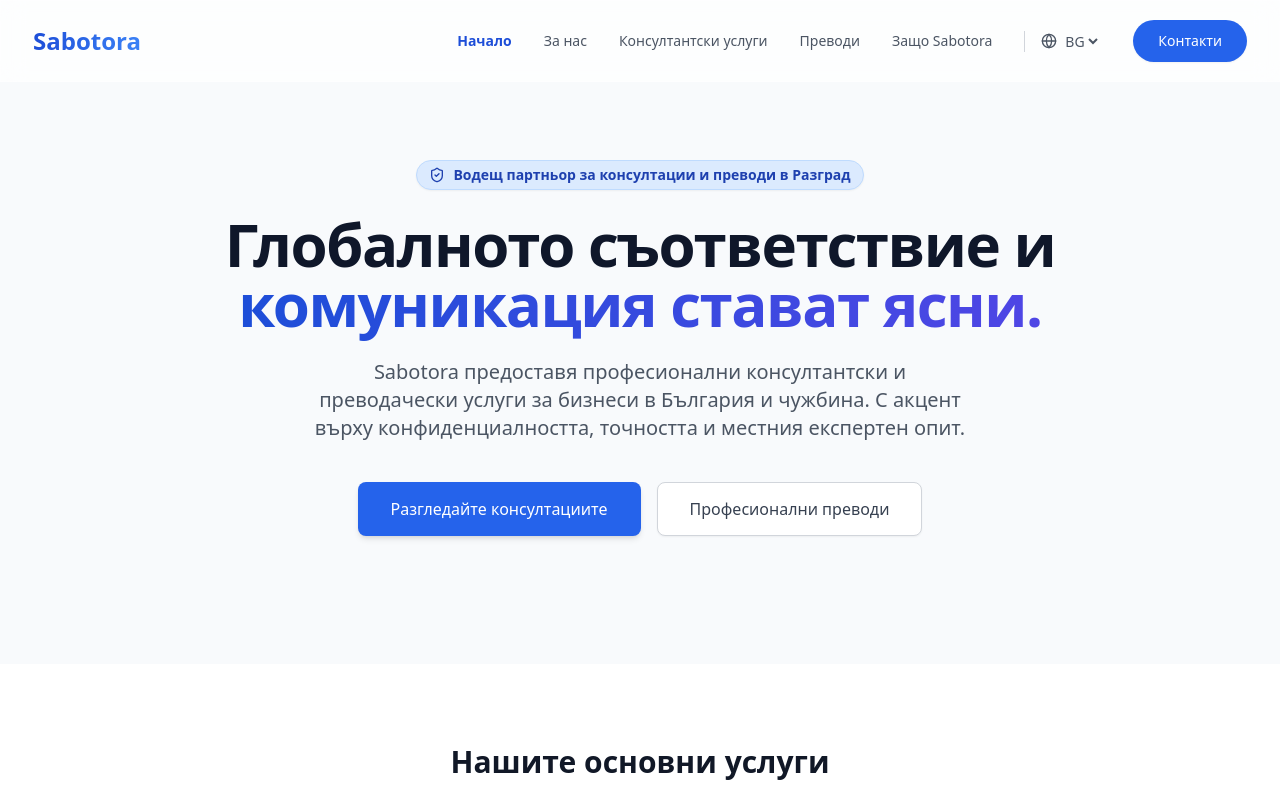
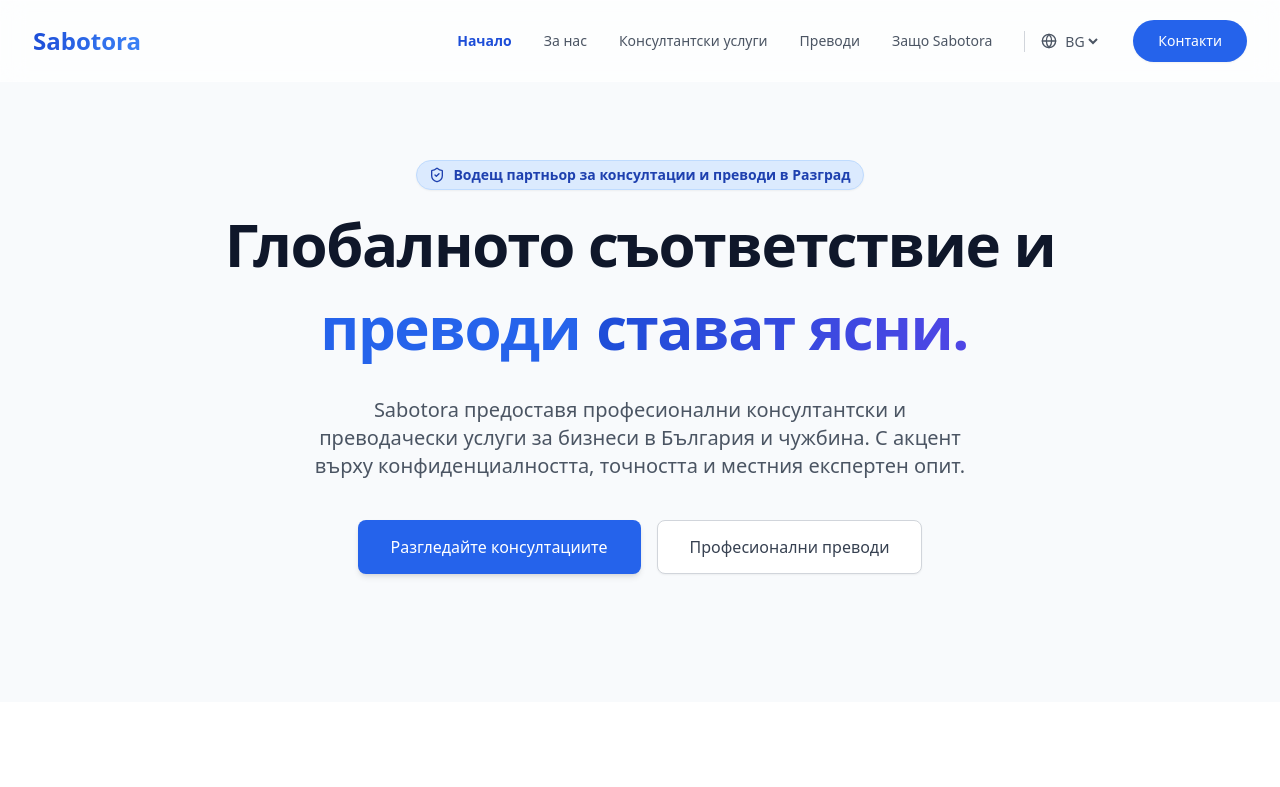
Before and after one commit to nichemolikov/sabotora, a React (Vite) app: page / in a window 1280 px wide. Shown: the top 787 px of the page. Built offline with nearby package versions, Linux system fonts and the light colour scheme.

Commit message:
feat: Replace static hero text with Shadcn flip-words animation

```diff
--- a/package.json
+++ b/package.json
@@ -10,13 +10,16 @@
     "preview": "vite preview"
   },
   "dependencies": {
+    "clsx": "^2.1.1",
+    "framer-motion": "^12.34.3",
     "i18next": "^25.8.13",
     "i18next-browser-languagedetector": "^8.2.1",
     "lucide-react": "^0.575.0",
     "react": "^19.2.0",
     "react-dom": "^19.2.0",
     "react-i18next": "^16.5.4",
-    "react-router-dom": "^7.13.1"
+    "react-router-dom": "^7.13.1",
+    "tailwind-merge": "^3.5.0"
   },
   "devDependencies": {
     "@eslint/js": "^9.39.1",
--- /dev/null
+++ b/src/components/ui/flip-words.jsx
@@ -0,0 +1,79 @@
+import React, { useCallback, useEffect, useState } from "react";
+import { AnimatePresence, motion } from "framer-motion";
+import { cn } from "../../lib/utils";
+
+export const FlipWords = ({
+    words,
+    duration = 3000,
+    className
+}) => {
+    const [currentWord, setCurrentWord] = useState(words[0]);
+    const [isAnimating, setIsAnimating] = useState(false);
+
+    // thanks for the fix Julian - https://github.com/Julian-AT
+    const startAnimation = useCallback(() => {
+        const word = words[words.indexOf(currentWord) + 1] || words[0];
+        setCurrentWord(word);
+        setIsAnimating(true);
+    }, [currentWord, words]);
+
+    useEffect(() => {
+        if (!isAnimating)
+            setTimeout(() => {
+                startAnimation();
+            }, duration);
+    }, [isAnimating, duration, startAnimation]);
+
+    return (
+        <AnimatePresence
+            onExitComplete={() => {
+                setIsAnimating(false);
+            }}
+        >
+            <motion.div
+                initial={{
+                    opacity: 0,
+                    y: 10,
+                }}
+                animate={{
+                    opacity: 1,
+                    y: 0,
+                }}
+                transition={{
+                    type: "spring",
+                    stiffness: 100,
+                    damping: 10,
+                }}
+                exit={{
+                    opacity: 0,
+                    y: -40,
+                    x: 40,
+                    filter: "blur(8px)",
+                    scale: 2,
+                    position: "absolute",
+                }}
+                className={cn(
+                    "z-10 inline-block relative text-left px-2",
+                    className
+                )}
+                key={currentWord}
+            >
+                {/* split letters */}
+                {currentWord.split("").map((letter, index) => (
+                    <motion.span
+                        key={currentWord + index}
+                        initial={{ opacity: 0, y: 10, filter: "blur(8px)" }}
+                        animate={{ opacity: 1, y: 0, filter: "blur(0px)" }}
+                        transition={{
+                            delay: index * 0.08,
+                            duration: 0.4,
+                        }}
+                        className="inline-block"
+                    >
+                        {letter}
+                    </motion.span>
+                ))}
+            </motion.div>
+        </AnimatePresence>
+    );
+};
--- a/src/index.css
+++ b/src/index.css
@@ -14,7 +14,9 @@
   .glass {
     @apply bg-white/70 backdrop-blur-md border border-white/20;
   }
+
   .glass-dark {
     @apply bg-brand-dark/80 backdrop-blur-lg border border-white/10;
   }
+
 }
--- /dev/null
+++ b/src/lib/utils.js
@@ -0,0 +1,6 @@
+import { clsx } from "clsx";
+import { twMerge } from "tailwind-merge";
+
+export function cn(...inputs) {
+    return twMerge(clsx(inputs));
+}
--- a/src/locales/bg.js
+++ b/src/locales/bg.js
@@ -11,7 +11,13 @@
         hero: {
             badge: "Водещ партньор за консултации и преводи в Разград",
             title1: "Глобалното съответствие и",
-            title2: "комуникация стават ясни.",
+            title_end: "стават ясни.",
+            words: {
+                w1: "комуникация",
+                w2: "преводи",
+                w3: "легализация",
+                w4: "експертиза"
+            },
             desc: "Sabotora предоставя професионални консултантски и преводачески услуги за бизнеси в България и чужбина. С акцент върху конфиденциалността, точността и местния експертен опит.",
             btn_consult: "Разгледайте консултациите",
             btn_trans: "Професионални преводи"
--- a/src/locales/de.js
+++ b/src/locales/de.js
@@ -11,7 +11,13 @@
         hero: {
             badge: "Razgrads führender Partner für Beratung & Übersetzung",
             title1: "Globale Compliance und",
-            title2: "Kommunikation klar gemacht.",
+            title_end: "klar gemacht.",
+            words: {
+                w1: "Kommunikation",
+                w2: "Übersetzungen",
+                w3: "Beglaubigungen",
+                w4: "Expertise"
+            },
             desc: "Sabotora bietet professionelle Beratungs- und Übersetzungsdienste für Unternehmen in Bulgarien und darüber hinaus. Mit Schwerpunkt auf Vertraulichkeit, Genauigkeit und lokaler Expertise.",
             btn_consult: "Beratung entdecken",
             btn_trans: "Professionelle Übersetzung"
--- a/src/locales/en.js
+++ b/src/locales/en.js
@@ -11,7 +11,13 @@
         hero: {
             badge: "Razgrad's Premier Consulting & Translation Partner",
             title1: "Global compliance and",
-            title2: "communication made clear.",
+            title_end: "made clear.",
+            words: {
+                w1: "communication",
+                w2: "translations",
+                w3: "legalization",
+                w4: "expertise"
+            },
             desc: "Sabotora provides professional consulting and translation services for businesses in Bulgaria and beyond. Emphasizing confidentiality, accuracy, and local expertise.",
             btn_consult: "Explore Consulting",
             btn_trans: "Professional Translation"
--- a/src/locales/tr.js
+++ b/src/locales/tr.js
@@ -11,7 +11,13 @@
         hero: {
             badge: "Razgrad'ın Lider Danışmanlık ve Tercüme Ortağı",
             title1: "Küresel uyumluluk ve",
-            title2: "iletişim artık netleşti.",
+            title_end: "artık netleşti.",
+            words: {
+                w1: "iletişim",
+                w2: "çeviri",
+                w3: "tasdik",
+                w4: "uzmanlık"
+            },
             desc: "Sabotora, Bulgaristan ve ötesindeki işletmeler için profesyonel danışmanlık ve tercüme hizmetleri sunmaktadır. Gizlilik, doğruluk ve yerel uzmanlık odak noktamızdır.",
             btn_consult: "Danışmanlığı Keşfedin",
             btn_trans: "Profesyonel Tercüme"
--- a/src/pages/Home.jsx
+++ b/src/pages/Home.jsx
@@ -2,9 +2,17 @@
 import { NavLink } from 'react-router-dom';
 import { ShieldCheck, Globe, CheckCircle2, ArrowRight } from 'lucide-react';
 import { useTranslation } from 'react-i18next';
+import { FlipWords } from '../components/ui/flip-words';
 
 const Home = () => {
     const { t } = useTranslation();
+
+    const words = [
+        t('home.hero.words.w1'),
+        t('home.hero.words.w2'),
+        t('home.hero.words.w3'),
+        t('home.hero.words.w4'),
+    ];
 
     return (
         <div className="flex flex-col min-h-screen">
@@ -23,7 +31,13 @@
                     </span>
                     <h1 className="text-4xl sm:text-5xl md:text-6xl font-extrabold tracking-tight text-brand-dark mb-6 leading-tight">
                         {t('home.hero.title1')} <br className="hidden md:block" />
-                        <span className="text-transparent bg-clip-text bg-gradient-to-r from-blue-700 to-indigo-600 block sm:inline mt-2 sm:mt-0">{t('home.hero.title2')}</span>
+
+                        <div className="mt-2 min-h-[1.5em] flex flex-wrap justify-center items-center gap-x-2">
+                            <FlipWords words={words} className="text-blue-600 font-extrabold" />
+                            <span className="text-transparent bg-clip-text bg-gradient-to-r from-blue-700 to-indigo-600">
+                                {t('home.hero.title_end')}
+                            </span>
+                        </div>
                     </h1>
                     <p className="mt-4 max-w-2xl mx-auto text-lg md:text-xl text-gray-600 mb-10">
                         {t('home.hero.desc')}
```
Also changed, not shown: 1 other file (tests, documents, lock files or other folders).
